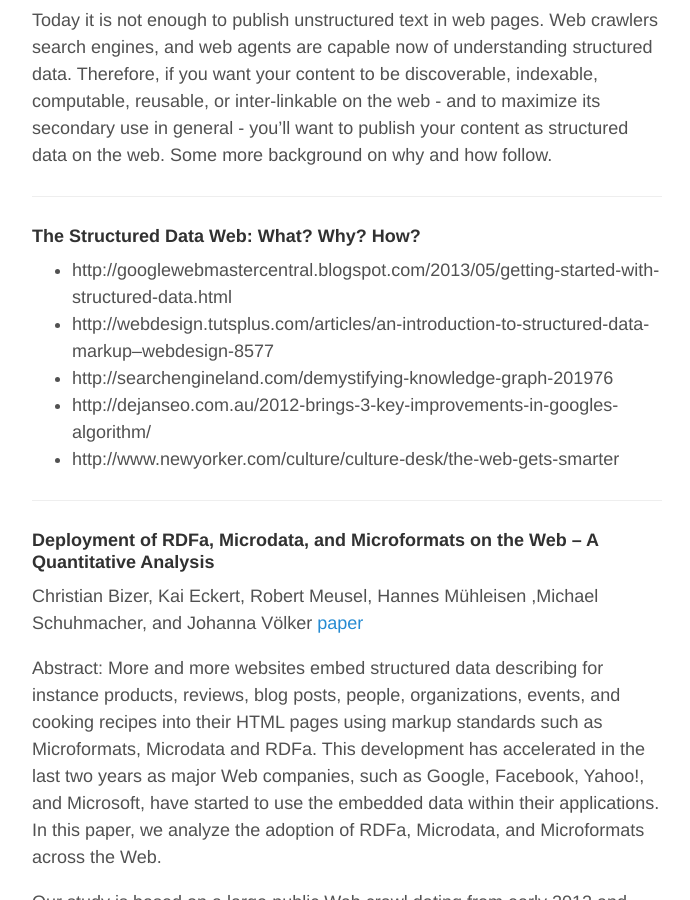
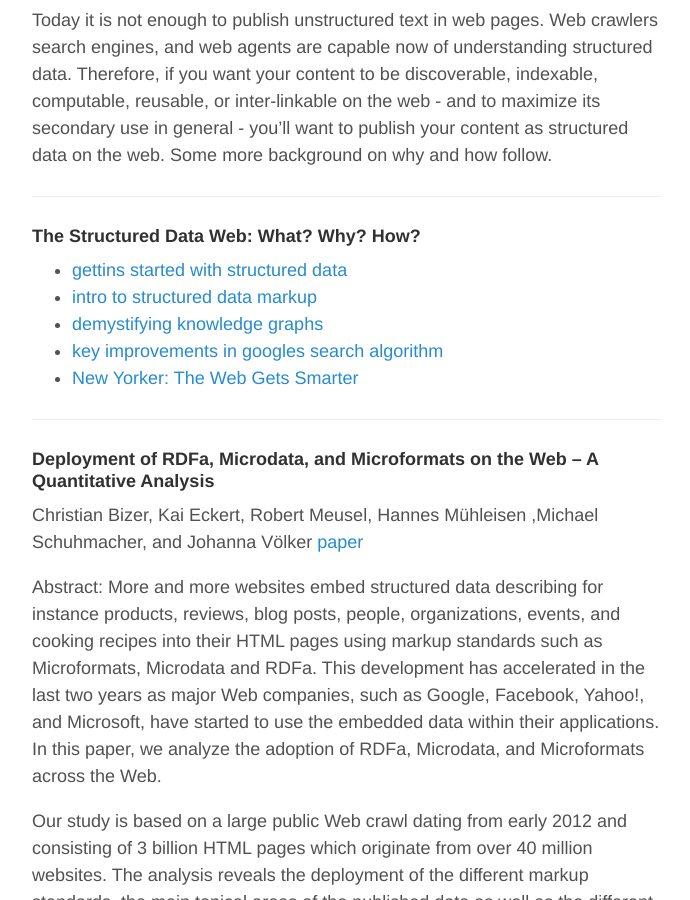
Before and after one commit to healthschema/healthschema.github.io, a Jekyll site: the page built from _posts/2015-08-10-the-structured-data-web.md, in a window 1280 px wide and 900 px high, scrolled down 614 px. Shown: the whole window, without its empty margins (293-983 px from the left). Built offline with Jekyll 4.4.1, drawn with Linux system fonts in a browser that asks for light colours.

Commit message:
web links

```diff
--- a/_posts/2015-08-10-the-structured-data-web.md
+++ b/_posts/2015-08-10-the-structured-data-web.md
@@ -19,11 +19,11 @@ Today it is not enough to publish  unstructured text in web pages.  Web crawlers
 ***
 
 #### The Structured Data Web: What? Why? How?
-* http://googlewebmastercentral.blogspot.com/2013/05/getting-started-with-structured-data.html
-* http://webdesign.tutsplus.com/articles/an-introduction-to-structured-data-markup--webdesign-8577
-* http://searchengineland.com/demystifying-knowledge-graph-201976
-* http://dejanseo.com.au/2012-brings-3-key-improvements-in-googles-algorithm/
-* http://www.newyorker.com/culture/culture-desk/the-web-gets-smarter
+* [gettins started with structured data](http://googlewebmastercentral.blogspot.com/2013/05/getting-started-with-structured-data.html)
+* [intro to structured data markup](http://webdesign.tutsplus.com/articles/an-introduction-to-structured-data-markup--webdesign-8577)
+* [demystifying knowledge graphs](http://searchengineland.com/demystifying-knowledge-graph-201976)
+* [key improvements in googles search algorithm](http://dejanseo.com.au/2012-brings-3-key-improvements-in-googles-algorithm/)
+* [New Yorker: The Web Gets Smarter](http://www.newyorker.com/culture/culture-desk/the-web-gets-smarter)
 
 
 ***
```
